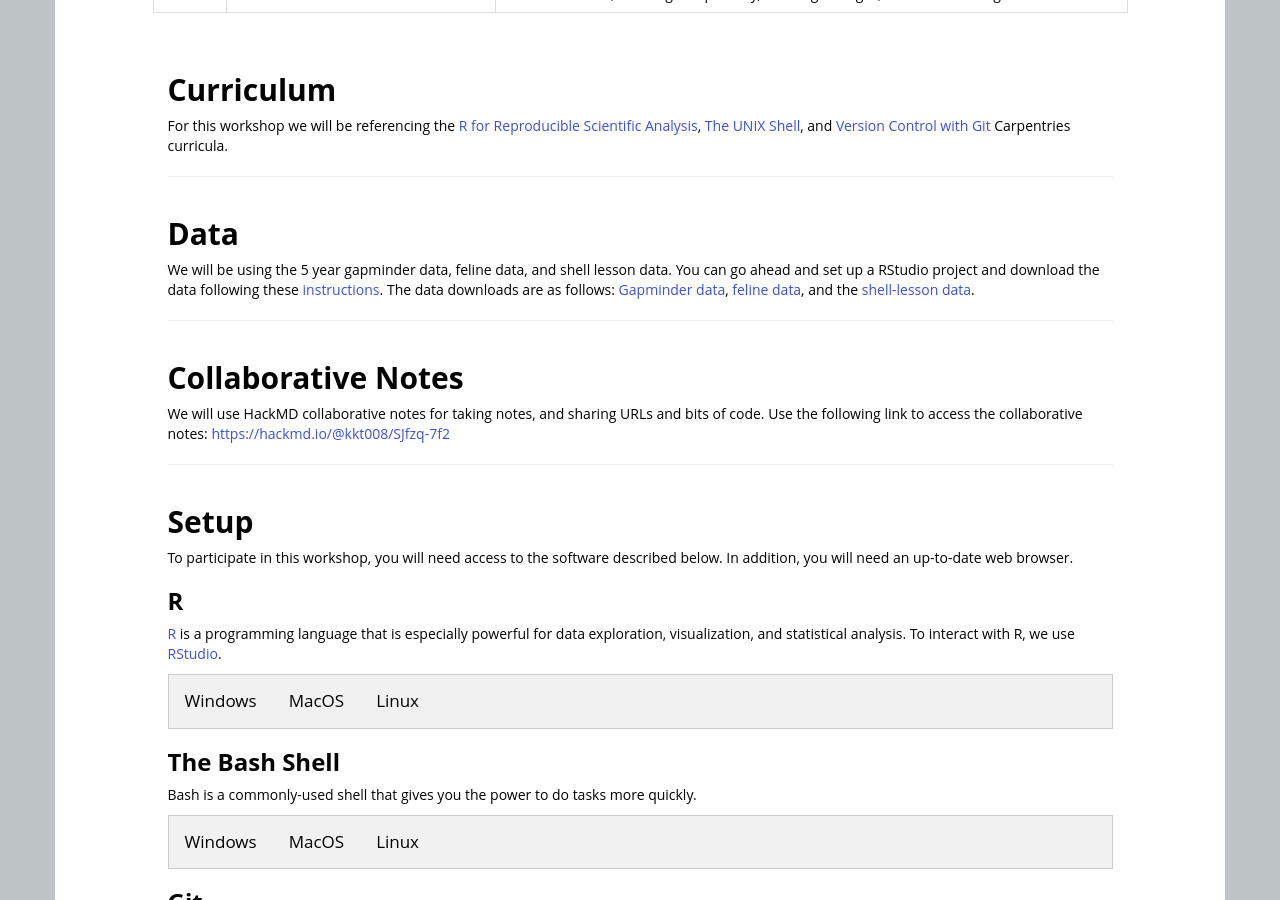
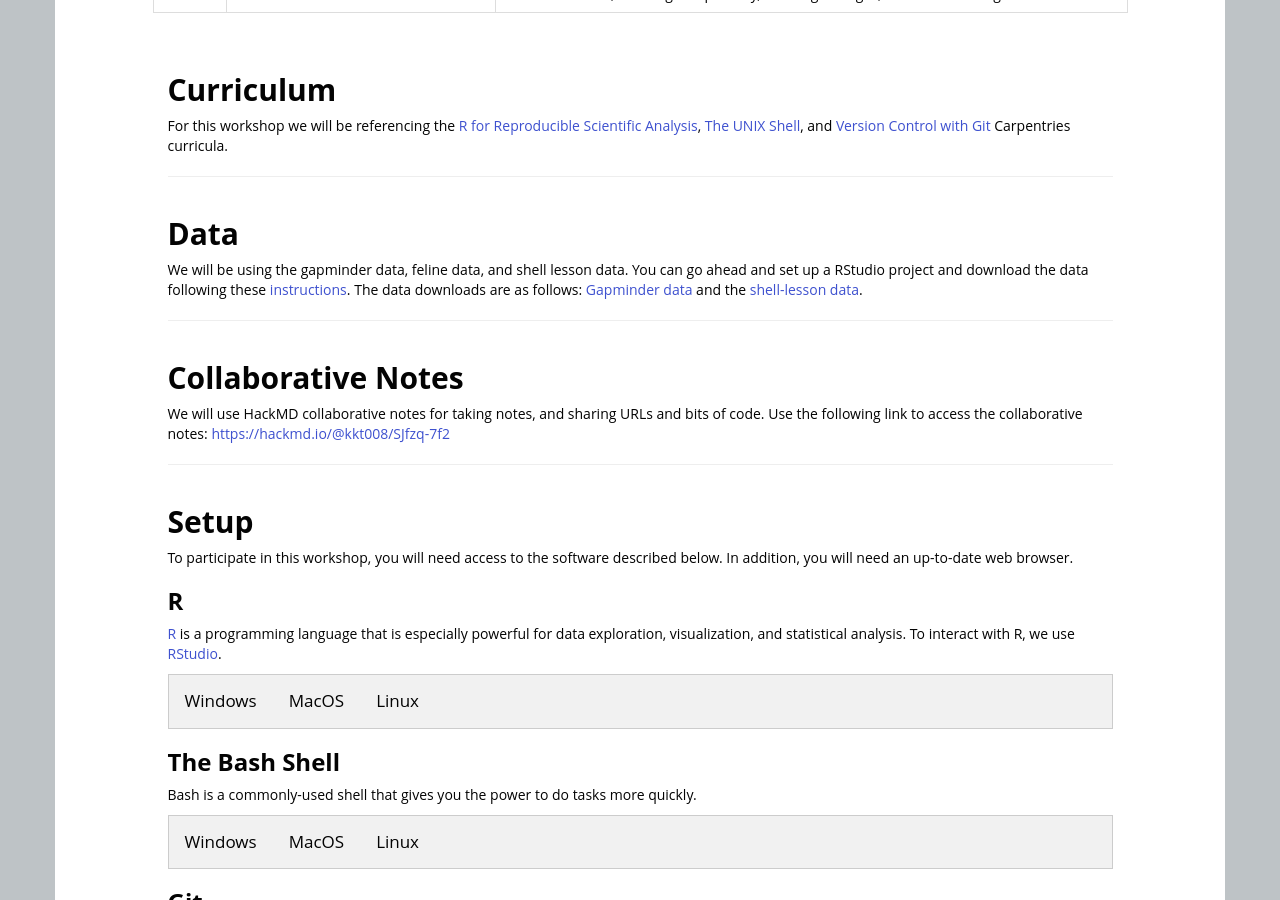
Before and after one commit to ucsdlib/2023-06-19-UCSD, a Jekyll site: the page built from index.html, in a window 1280 px wide and 900 px high, scrolled down 1569 px. Built offline with Jekyll 4.4.1, drawn with Linux system fonts in a browser that asks for light colours; nearby versions of some CDN libraries; library files that are not in the unit come from our copies.

Commit message:
Updated lesson data links. Removed feline data.

```diff
--- a/index.html
+++ b/index.html
@@ -194,7 +194,7 @@
 <h2 id="datasect">Data</h2>
 <!-- R specific data information begins -->
 <p id = "data">
-We will be using the 5 year gapminder data, feline data, and shell lesson data. You can go ahead and set up a RStudio project and download the data following these <a href="newproject.html">instructions</a>. The data downloads are as follows: <a href="./data/gapminder-FiveYearData.csv">Gapminder data</a>, <a href="./data/feline-data.csv">feline data</a>, and the <a href="https://librarycarpentry.org/lc-shell/data/shell-lesson.zip">shell-lesson data</a>.</p>
+We will be using the gapminder data, feline data, and shell lesson data. You can go ahead and set up a RStudio project and download the data following these <a href="newproject.html">instructions</a>. The data downloads are as follows: <a href="https://swcarpentry.github.io/r-novice-gapminder/data/gapminder_data.csv">Gapminder data</a> and the <a href="https://librarycarpentry.org/lc-shell/data/shell-lesson.zip">shell-lesson data</a>.</p>
 <!-- R specific data information ends -->
 
 <hr/>
```
